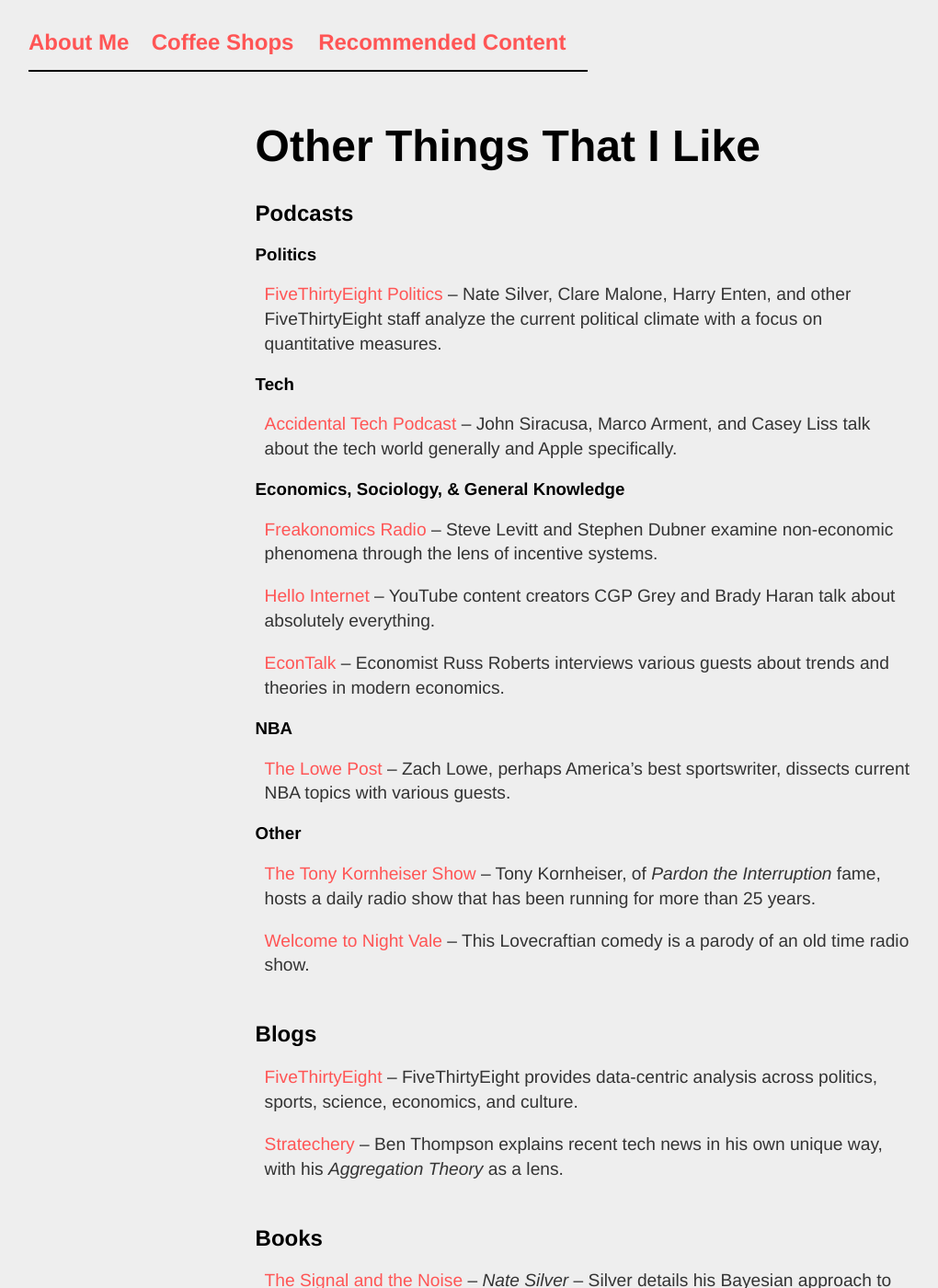
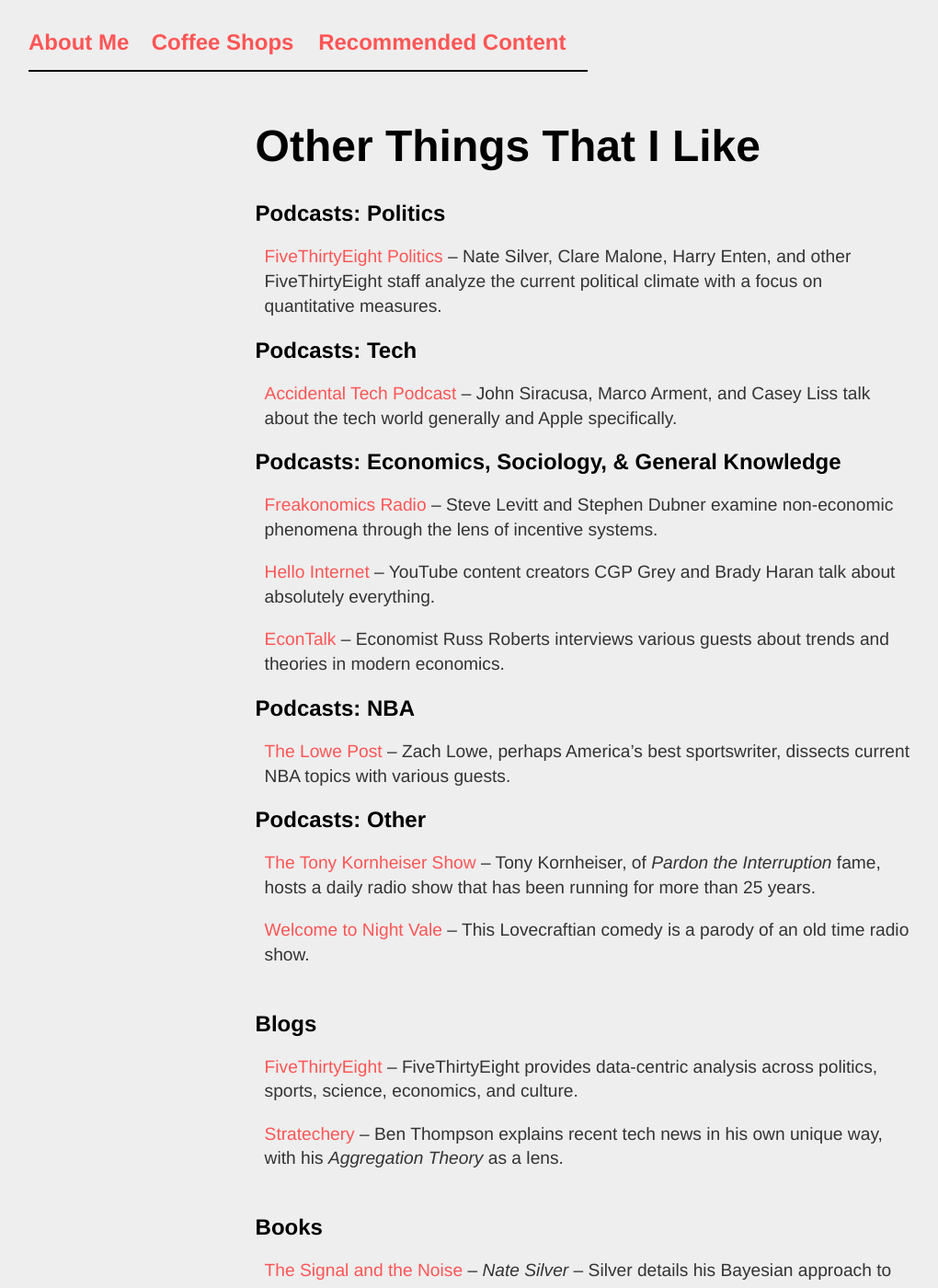
Before and after one commit to eswan18/ethanswan.com, a Jekyll site: the page built from rec_content.md, in a window 1280 px wide and 1400 px high. Shown: the whole window at 92% size, without its empty margins (1-1021 px from the left). Built offline with Jekyll 4.4.1, drawn with Linux system fonts in a browser that asks for light colours.

Commit message:
redid headings on rec_content

```diff
--- a/rec_content.md
+++ b/rec_content.md
@@ -6,16 +6,15 @@
 # Other Things That I Like
 
 
-## Podcasts
-### Politics
+## Podcasts: Politics
 [FiveThirtyEight Politics](https://fivethirtyeight.com/tag/politics-podcast/)
 -- Nate Silver, Clare Malone, Harry Enten, and other FiveThirtyEight staff analyze the current political climate with a focus on quantitative measures.
 
-### Tech
+## Podcasts: Tech
 [Accidental Tech Podcast](http://atp.fm)
 -- John Siracusa, Marco Arment, and Casey Liss talk about the tech world generally and Apple specifically.
 
-### Economics, Sociology, & General Knowledge
+## Podcasts: Economics, Sociology, & General Knowledge
 [Freakonomics Radio](http://freakonomics.com/archive/)
 -- Steve Levitt and Stephen Dubner examine non-economic phenomena through the lens of incentive systems.
 
@@ -25,18 +24,17 @@
 [EconTalk](http://www.econtalk.org/)
 -- Economist Russ Roberts interviews various guests about trends and theories in modern economics.
 
-### NBA
+## Podcasts: NBA
 [The Lowe Post](http://www.espn.com/espnradio/podcast/archive/_/id/10528553)
 -- Zach Lowe, perhaps America's best sportswriter, dissects current NBA topics with various guests.
 
-### Other
+## Podcasts: Other
 [The Tony Kornheiser Show](http://www.tonykornheisershow.com)
 -- Tony Kornheiser, of *Pardon the Interruption* fame, hosts a daily radio show that has been running for more than 25 years.
 
 [Welcome to Night Vale](http://www.welcometonightvale.com)
 -- This Lovecraftian comedy is a parody of an old time radio show.
 <br><br>
-
 
 ## Blogs
 [FiveThirtyEight](http://www.fivethirtyeight.com)
```
